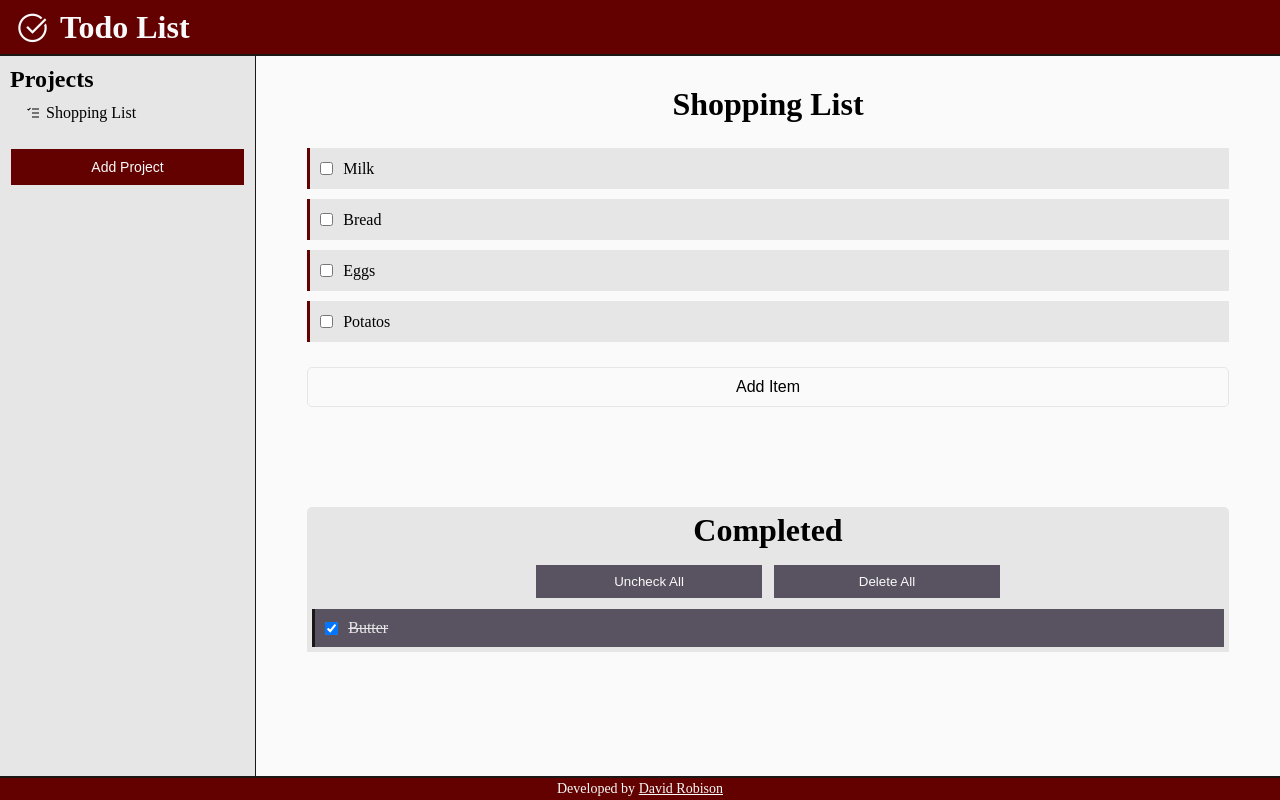
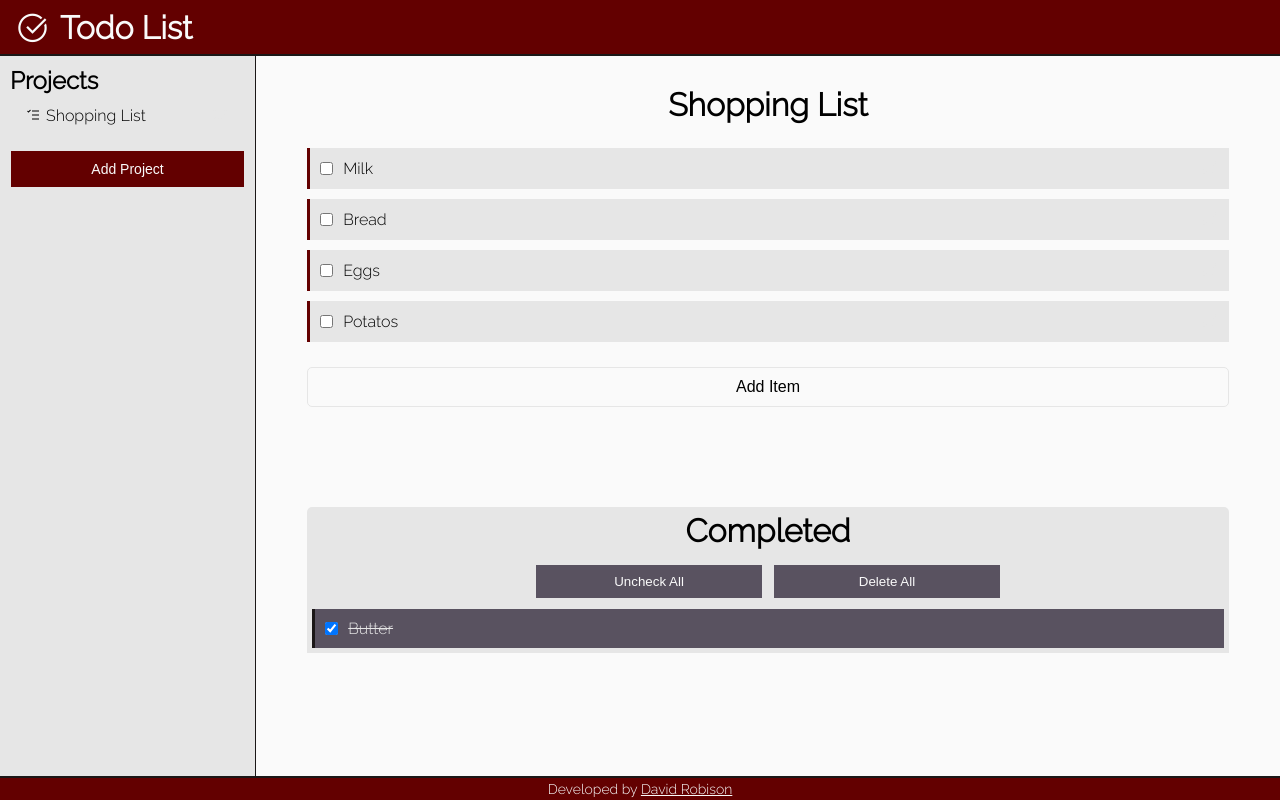
Before and after one commit to robisonwebdev/todo-react, a React (Create React App) app: page / in a window 1280 px wide. Built offline with nearby package versions, Linux system fonts and the light colour scheme.

Commit message:
Set font-family with Raleway font.

```diff
--- a/src/styles/index.css
+++ b/src/styles/index.css
@@ -14,6 +14,7 @@
 }
 
 body {
+    font-family: 'Raleway', sans-serif;
     height: 100vh;
     width: 100vw;
 }
```
